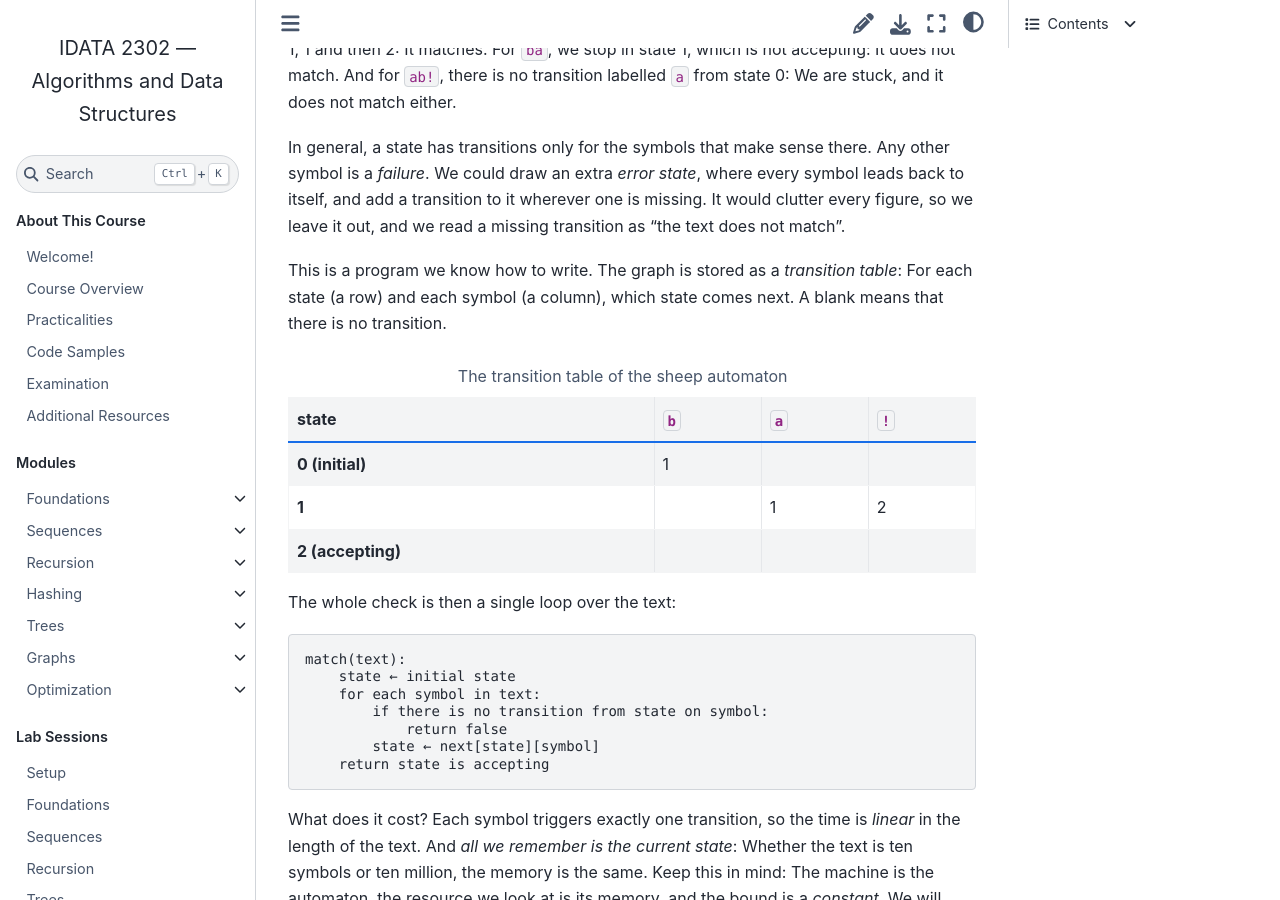
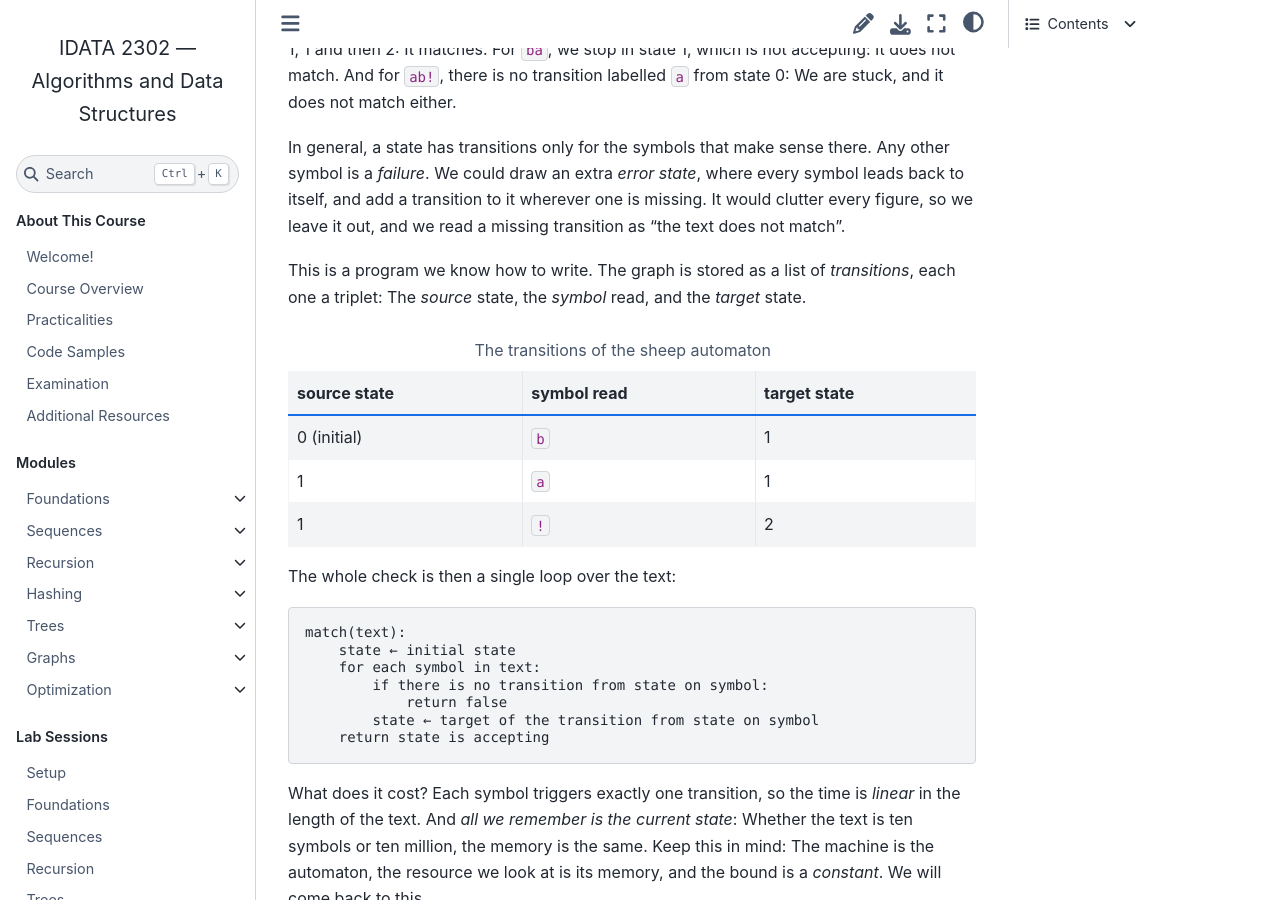
Before and after one commit to fchauvel/ntnu-idata2302-website, a Sphinx documentation site: the page built from source/theory/regex/index.rst, in a window 1280 px wide and 900 px high, scrolled down 1802 px. Built offline with Sphinx 7.4.7 and the Sphinx Book theme 1.1.4, drawn with Linux system fonts in a browser that asks for light colours.

Commit message:
content: refine the notes on machines
Show transitions as triplets, in both lectures. Say that a register and a
memory cell are the same thing. Extend the zoo of machines with links. Drop
the Java listing and the halting problem, now an optional point of the
lecture on complexity classes.

Co-Authored-By: Claude Sonnet 5.5 <noreply@anthropic.com>

```diff
--- a/source/theory/complexity_classes/index.rst
+++ b/source/theory/complexity_classes/index.rst
@@ -40,6 +40,10 @@ Bounds Depend on the Machine
 - So, when we say "this problem needs ``n²``", we must say *on which machine*.
 - From algorithms to *problems*: How much does the best possible algorithm cost,
   on a given machine?
+- (Optional) A first limit, before the classes: Some problems are solved by *no*
+  machine, whatever the bound. The *halting problem* ("does this program
+  eventually stop?") is the classic one, and it is *undecidable*. One slide, to
+  say that complexity classes are about the problems that *can* be solved.
 
 *Hand-off: Let us give a name to this idea.*
 
--- a/source/theory/regex/index.rst
+++ b/source/theory/regex/index.rst
@@ -82,31 +82,26 @@ state*, where every symbol leads back to itself, and add a transition to
 it wherever one is missing. It would clutter every figure, so we leave it
 out, and we read a missing transition as "the text does not match".
 
-This is a program we know how to write. The graph is stored as a
-*transition table*: For each state (a row) and each symbol (a column),
-which state comes next. A blank means that there is no transition.
+This is a program we know how to write. The graph is stored as a list of
+*transitions*, each one a triplet: The *source* state, the *symbol* read, and
+the *target* state.
 
-.. list-table:: The transition table of the sheep automaton
+.. list-table:: The transitions of the sheep automaton
    :header-rows: 1
-   :stub-columns: 1
    :align: center
 
-   * - state
+   * - source state
+     - symbol read
+     - target state
+   * - 0 (initial)
      - ``b``
+     - 1
+   * - 1
      - ``a``
+     - 1
+   * - 1
      - ``!``
-   * - 0 (initial)
-     - 1
-     -
-     -
-   * - 1
-     -
-     - 1
      - 2
-   * - 2 (accepting)
-     -
-     -
-     -
 
 The whole check is then a single loop over the text:
 
@@ -117,7 +112,7 @@ The whole check is then a single loop over the text:
        for each symbol in text:
            if there is no transition from state on symbol:
                return false
-           state ← next[state][symbol]
+           state ← target of the transition from state on symbol
        return state is accepting
 
 What does it cost? Each symbol triggers exactly one transition, so the
```
Also changed, not shown: source/theory/machines/index.rst (+51 -171 lines).
